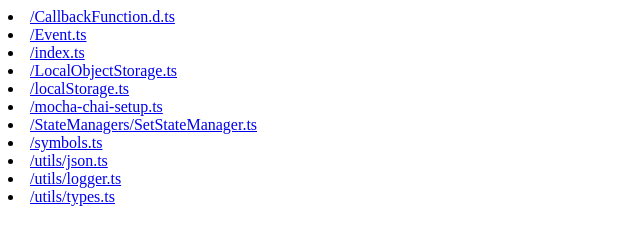
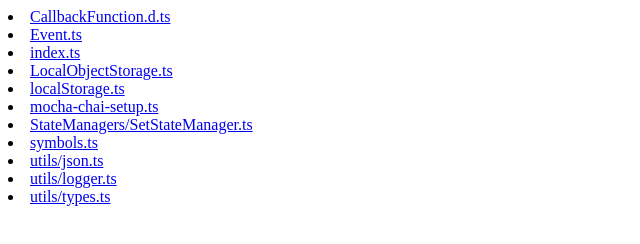
Before and after one commit to sagea/sage-generics, a plain HTML site: page index.html in a window 1280 px wide. Shown: the full height of the page, 0-640 px from the left. Drawn offline with Linux system fonts and the light colour scheme.

Commit message:
Deploying to gh-pages from @ sagea/sage-generics@0704dc2c773d017284eb428847272c1aac844cbf 🚀

```diff
--- a/index.html
+++ b/index.html
@@ -1,5 +1,4 @@
-
-    <!DOCTYPE html>
+<!DOCTYPE html>
       <html lang="en">
       <head>
         <meta charset="UTF-8">
@@ -8,16 +7,16 @@
         <title>Document</title>
       </head>
       <body>
-        <li><a href="/CallbackFunction.d.ts">/CallbackFunction.d.ts</a></li>
-<li><a href="/Event.ts">/Event.ts</a></li>
-<li><a href="/index.ts">/index.ts</a></li>
-<li><a href="/LocalObjectStorage.ts">/LocalObjectStorage.ts</a></li>
-<li><a href="/localStorage.ts">/localStorage.ts</a></li>
-<li><a href="/mocha-chai-setup.ts">/mocha-chai-setup.ts</a></li>
-<li><a href="/StateManagers/SetStateManager.ts">/StateManagers/SetStateManager.ts</a></li>
-<li><a href="/symbols.ts">/symbols.ts</a></li>
-<li><a href="/utils/json.ts">/utils/json.ts</a></li>
-<li><a href="/utils/logger.ts">/utils/logger.ts</a></li>
-<li><a href="/utils/types.ts">/utils/types.ts</a></li>
+        <li><a href="CallbackFunction.d.ts">CallbackFunction.d.ts</a></li>
+<li><a href="Event.ts">Event.ts</a></li>
+<li><a href="index.ts">index.ts</a></li>
+<li><a href="LocalObjectStorage.ts">LocalObjectStorage.ts</a></li>
+<li><a href="localStorage.ts">localStorage.ts</a></li>
+<li><a href="mocha-chai-setup.ts">mocha-chai-setup.ts</a></li>
+<li><a href="StateManagers/SetStateManager.ts">StateManagers/SetStateManager.ts</a></li>
+<li><a href="symbols.ts">symbols.ts</a></li>
+<li><a href="utils/json.ts">utils/json.ts</a></li>
+<li><a href="utils/logger.ts">utils/logger.ts</a></li>
+<li><a href="utils/types.ts">utils/types.ts</a></li>
       </body>
     </html>
```
